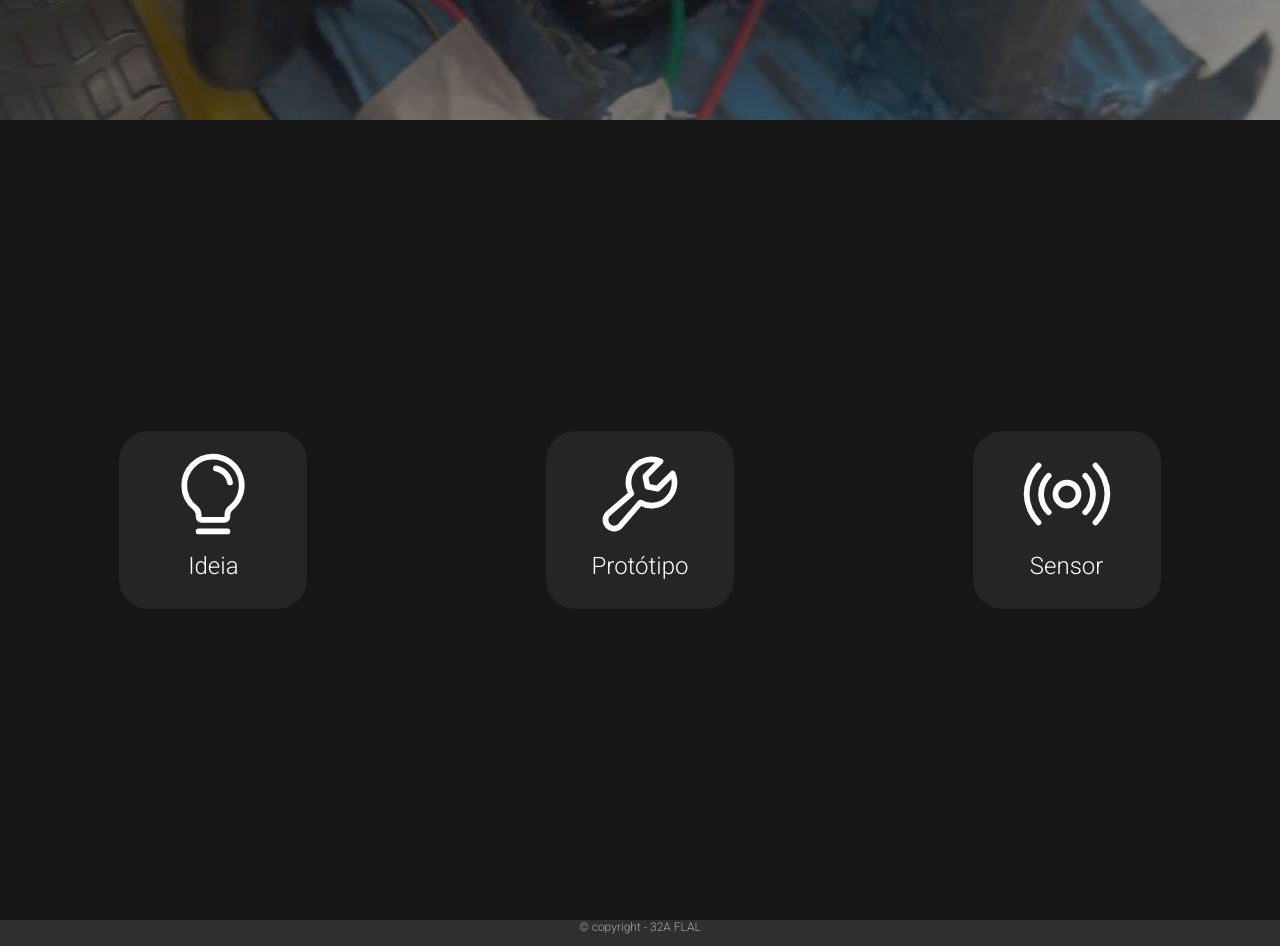
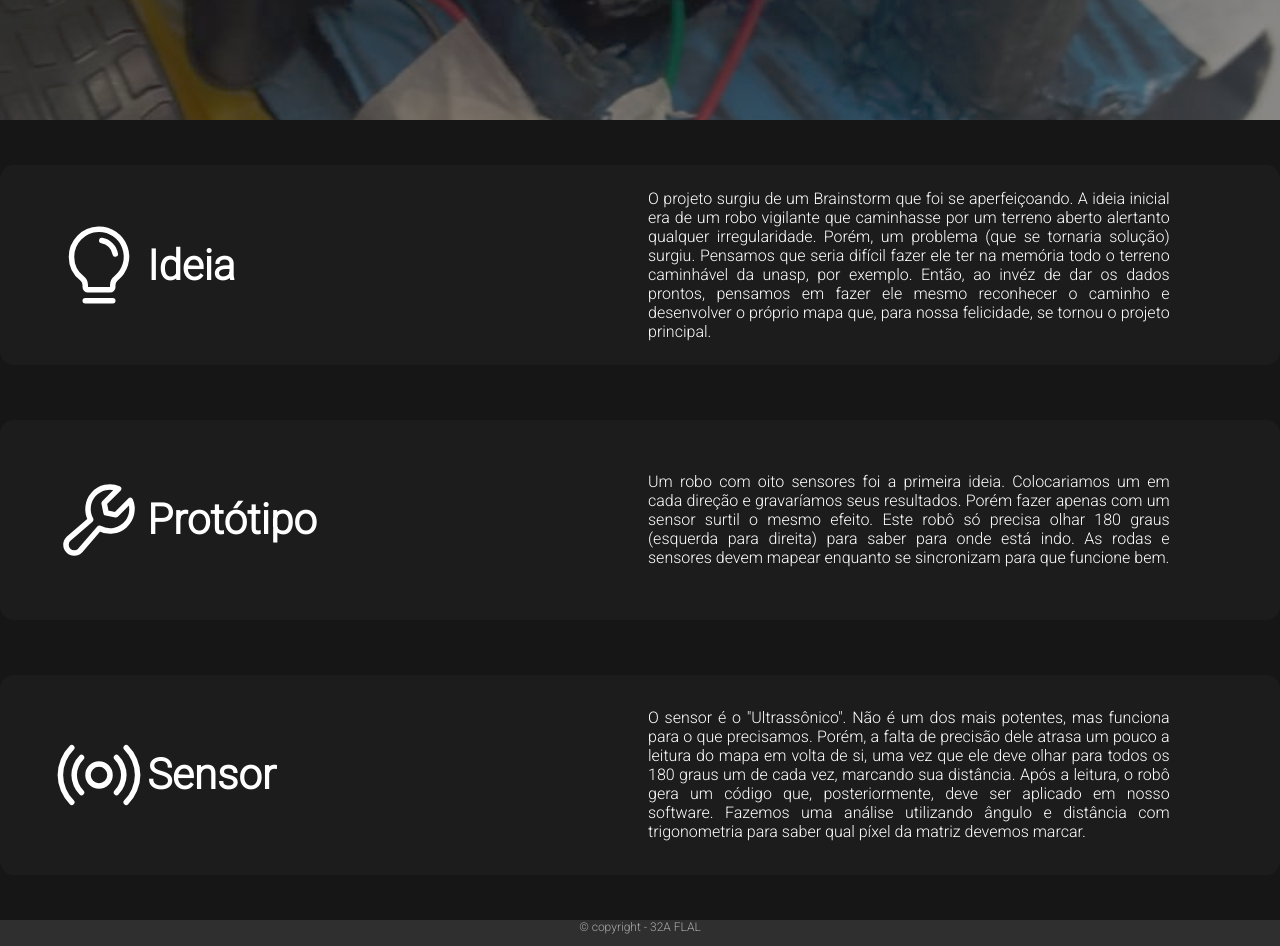
Before and after one commit to Leonardo-Gracas/TCC, a React (Create React App) app: page /Criacao in a window 1280 px wide. Shown: the part 680-1626 px from the top of the page. Built offline with nearby package versions, Linux system fonts and the light colour scheme; the HTML template or start-up script is replaced by a standard one.

Commit message:
Add files via upload

```diff
--- a/src/App.css
+++ b/src/App.css
@@ -75,7 +75,7 @@ nav li {
     transform: none;
     padding: 0;
     margin: 0;
-    min-width: none;
+    width: 70vw;
     display: flex;
     justify-content: center;
   }
@@ -84,13 +84,20 @@ nav li {
     flex-direction: row;
     width: fit-content;
     height: 30px;
-    width: 220px;
+    max-width: 220px;
+    min-width: fit-content;
     justify-content: center;
+    padding: 12px 18px;
+  }
+
+  .nav-link:hover{
+    background-color: #494949;
   }
 
   nav ul{
-    width: 100%;
+    width:70vw;
     display: flex;
-    justify-content: flex-end;
+    justify-content: space-between;
+    padding-right: 18px;
   }
 }
--- a/src/App.jsx
+++ b/src/App.jsx
@@ -1,4 +1,4 @@
-import React, { useState } from 'react';
+import React, { useState, useEffect } from 'react';
 import {
   BrowserRouter as Router,
   Routes,
@@ -14,7 +14,25 @@ import Software from './pages/Software';
 
 export default props => {
 
-  const [nav, setNav] = useState(window.innerWidth > 700 ? true : false)
+  function getWindowDimensions() {
+    const { innerWidth: width } = window;
+    return width;
+  }
+
+  const [nav, setNav] = useState(true)
+
+  useEffect(() => {
+    function handleResize() {
+      if (getWindowDimensions() >= 700) {
+        setNav(true)
+      } else {
+        setNav(false)
+      }
+    }
+
+    window.addEventListener('resize', handleResize);
+    return () => window.removeEventListener('resize', handleResize);
+  }, []);
 
   const navbar = (
     <nav>
@@ -28,11 +46,7 @@ export default props => {
   )
 
   function showNavbar() {
-    if(window.innerWidth > 700){
-      setNav(true)
-    }else{
-      setNav(!nav)
-    }
+    setNav(getWindowDimensions() >= 700 ? true : false)
   }
 
 
@@ -41,11 +55,11 @@ export default props => {
       <Router>
         <header>
           <h1>FALL</h1>
-          <button onClick={() => showNavbar()} id="bar-button">☰</button>
+          <button onClick={() => setNav(!nav)} id="bar-button">☰</button>
           {nav == true ? navbar : false}
         </header>
         <Routes>
-          <Route path='/' element={<Sobre />}  />
+          <Route path='/' element={<Sobre />} />
           <Route path='/Criacao' element={<Criação />} />
           <Route path='/Integrantes' element={<Integrantes />} />
           <Route path='/Software' element={<Software />} />
--- a/src/pages/ContentButon.jsx
+++ b/src/pages/ContentButon.jsx
@@ -1,34 +1,17 @@
 import React from "react";
-import { useEffect } from "react";
-import { useState } from "react";
+import './css/ContentButton.css'
 
 export default props => {
 
-    const [active, setActive] = useState(false)
-
-    const content = (
-        <div className="back" onClick={() => setActive(!active)}>
-            <div className="pop-up">
-                <div className="header">
-                    <p>{props.svg} {props.text}</p>
-                </div>
-                <div className="body">
-                    {props.content}
-                </div>
+    return (
+        <div className='card'>
+            <div className="name">
+                {props.svg}
+                <h1>{props.text}</h1>
+            </div>
+            <div className="Body">
+                {props.content}
             </div>
         </div>
     )
-
-    return (
-        <>
-            <div className='card'>
-                <button onClick={() => setActive(!active)}>
-                    {props.svg}
-                    <p>{props.text}</p>
-                </button>
-
-            </div>
-            {active == true ? content : false}
-        </>
-    )
 }
--- a/src/pages/Pages.css
+++ b/src/pages/Pages.css
@@ -2,7 +2,6 @@ section {
     background-color: #2f2f2f88;
     width: 100%;
     min-height: 100vh;
-    max-height: 120vh;
     display: flex;
     justify-content: center;
     align-items: center;
@@ -44,80 +43,6 @@ section {
     height: fit-content;
 }
 
-.second Button {
-    background-color: #ffffff10;
-    border-radius: 30px;
-    width: 188px;
-    height: 178px;
-    display: flex;
-    flex-direction: column;
-    justify-content: center;
-    align-items: center;
-    margin-block: 22px;
-    border: none;
-}
-
-.second Button svg {
-    width: 92px;
-    height: 92px;
-}
-
-.second Button p {
-    padding-top: 12px;
-    color: white;
-    font-size: 24px;
-}
-
-.back {
-    width: 100vw;
-    height: 100vh;
-    background-color: #1f1f1f40;
-    position: fixed;
-    display: flex;
-    align-items: center;
-    top: 0;
-    left: 0;
-}
-
-.pop-up {
-    color: white;
-    background-color: hsl(0, 0%, 31%);
-    margin: 0 0;
-    top: 30vh;
-    left: 0;
-    border-radius: 25px;
-}
-
-.pop-up .body {
-    background-color: #4f4f4fef;
-    padding: 22px 8px;
-    text-align: center;
-    border-radius: 25px;
-}
-
-.pop-up .header {
-    background-color: #1f1f1f;
-    display: flex;
-    flex-direction: row;
-    font-size: 24px;
-    align-items: center;
-    justify-content: center;
-    text-align: center;
-    padding-block: 8px;
-    border-radius: 25px 25px 0 0;
-}
-
-.pop-up .header p {
-    display: flex;
-    align-items: center;
-}
-
-.pop-up .header svg {
-    width: 24px;
-    height: 24px;
-    margin-inline: 8px;
-}
-
 .footer {
     min-height: initial;
     height: fit-content;
@@ -154,27 +79,10 @@ section {
     .second {
         background-color: #00000088;
         width: 100%;
-        height: 100vh;
+        min-height: 100vh;
         display: flex;
         justify-content: space-around;
         align-items: center;
         flex-direction: row;
     }
-
-    main p {
-        color: #aaaaaa;
-        margin-bottom: 12px;
-        font-size: 24px;
-        display: block;
-    }
-
-    .pop-up{
-        font-size: 32px;
-        width: 600px;
-        margin: 0 auto;
-    }
-
-    .card{
-        box-shadow: 3px 3px 3px solid black;
-    }
 }
--- a/src/pages/Sobre.jsx
+++ b/src/pages/Sobre.jsx
@@ -17,12 +17,12 @@ export default props => {
                     text={'Peças'}
                     content={(
                         <>
-                            <p>Utilizamos uma quantidade de peças pensada para não gastarmos demais com a construção do Trabalho de Conclusão de Curso</p>
+                            <p>Evitamos o excesso de peças para nao gastarmos muito com o projeto. Então, utilizamos somente o estritamente necessário</p>
                             <li><strong>1</strong> Placa ARDUINO</li>
                             <li><strong>1</strong> Sensor Ultrassônico HS04</li>
                             <li><strong>1</strong> Ponte H</li>
                             <li><strong>2</strong> Motores</li>
-                            <li><strong>1</strong> Rodas</li>
+                            <li><strong>2</strong> Rodas</li>
                         </>
                     )}
                 />
--- /dev/null
+++ b/src/pages/css/ContentButton.css
@@ -0,0 +1,65 @@
+.card{
+    width: 100%;
+    background-color: #ffffff07;
+    display: flex;
+    flex-direction: row;
+    flex-wrap: wrap;
+    justify-content: space-evenly;
+    color: white;
+    margin-block: 8px;
+    border-radius: 14px;
+}
+
+.name{
+    display: flex;
+    width: 50%;
+    padding-left: 4vw;
+    flex-direction: row;
+}
+
+.name svg{
+    width: 88px;
+    margin: 4px;
+}
+
+.name h1{
+    font-size: 42px;
+    align-self: center;
+}
+
+.Body {
+    display: flex;
+    width: 50%;
+    padding-right: 8vw;
+    flex-direction: column;
+    justify-content: center;
+    align-items: right;
+    text-align: center;
+}
+
+@media (max-width: 700px) {
+    .card{
+        flex-direction: column;
+        align-items: center;
+        justify-content: flex-start;
+    }
+
+    .Body, .name{
+        width: auto;
+        height: auto;
+        padding: 12px;
+    }
+
+    .Body{
+        font-size: 18px;
+    }
+
+    .name h1{
+        height: fit-content;
+    }
+
+    .name svg{
+        width: 60px;
+        height: 98px;
+    }
+}
```
Also changed, not shown: 7 other files (tests, documents, lock files or other folders).
